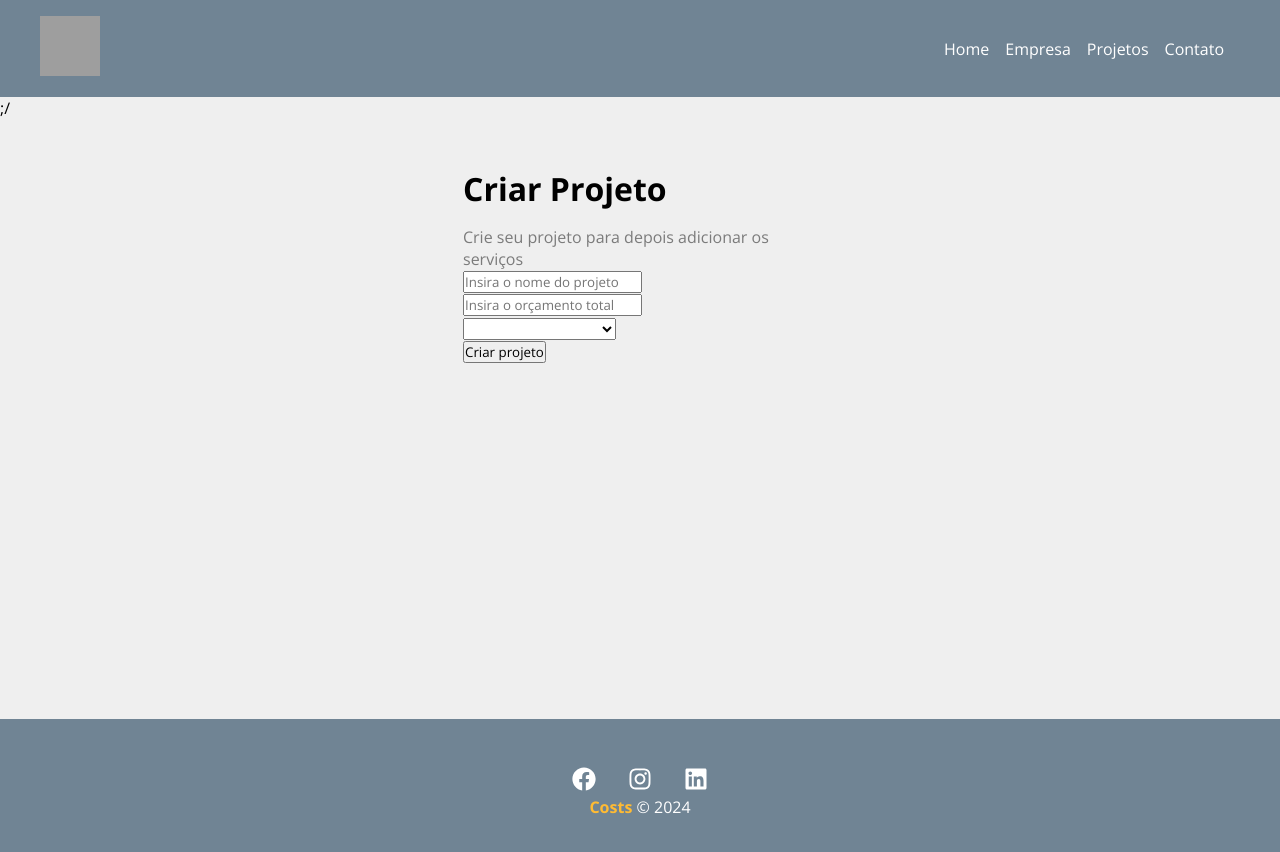
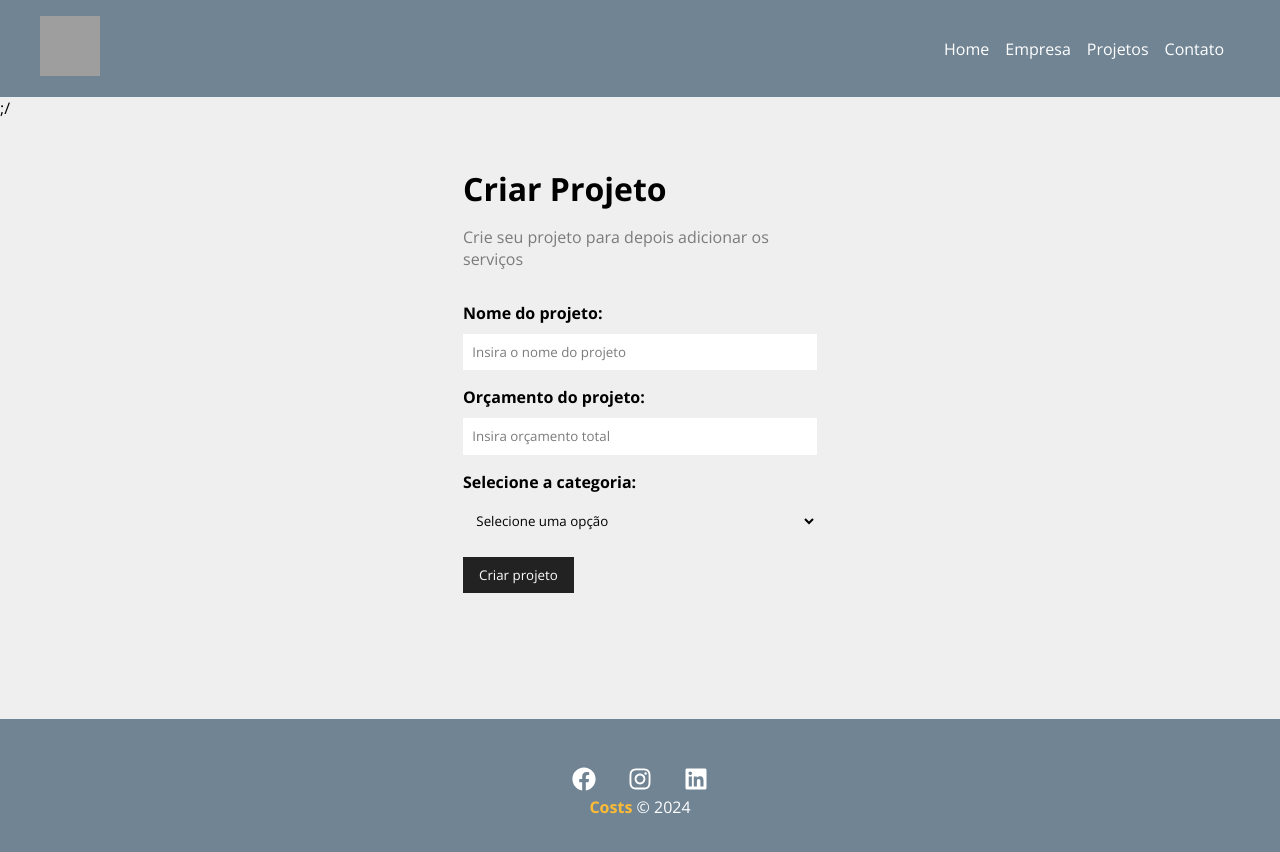
Before and after one commit to detonate001/projeto-costs, a React (Create React App) app in the folder meu-projeto/: page /newproject in a window 1280 px wide. Shown: the top 852 px of the page. Built offline with nearby package versions, Linux system fonts and the light colour scheme; grey boxes are pictures that could not be loaded.

Commit message:
Finalizando os componentes do formulário

```diff
--- /dev/null
+++ b/meu-projeto/src/components/form/Input.js
@@ -0,0 +1,17 @@
+import styles from './Input.module.css'
+
+function Input ({type, text, name, placeholder, handleOnChange, value}) {
+    return(
+        <div className={styles.form_control}>
+            <label htmlFor={name}>{text}:</label>
+            <input type={type}
+            name={name}
+            id={name}
+            placeholder={placeholder}
+            onChange={handleOnChange}
+            value={value} />
+        </div>
+    )
+}
+
+export default Input
--- /dev/null
+++ b/meu-projeto/src/components/form/Input.module.css
@@ -0,0 +1,20 @@
+.form_control {
+    display: flex;
+    flex-direction: column;
+    margin-bottom: 1em;
+}
+
+.form_control label{
+    margin-bottom: .6em;
+    font-weight: bold;
+}
+
+.form_control input{
+    padding: .7em;
+    border-radius: 0;
+    border: none;
+}
+
+.form_control input::placeholder{
+    color: #7b7b7b;
+}
--- /dev/null
+++ b/meu-projeto/src/components/form/Select.js
@@ -0,0 +1,14 @@
+import styles from './Select.module.css'
+
+function Select ({text, name, options, handleOnChange, value}) {
+    return(
+        <div className={styles.form_control}>
+            <label htmlFor={name}>{text}:</label>
+        <select name={name} id={name} >
+            <option>Selecione uma opção</option>
+        </select>
+        </div>
+    )
+}
+
+export default Select
--- /dev/null
+++ b/meu-projeto/src/components/form/Select.module.css
@@ -0,0 +1,16 @@
+.form_control {
+    display: flex;
+    flex-direction: column;
+    margin-bottom: 1em;
+}
+
+.form_control label{
+    margin-bottom: .6em;
+    font-weight: bold;
+}
+
+.form_control select{
+    padding: .7em;
+    border-radius: 0;
+    border: none;
+}
--- /dev/null
+++ b/meu-projeto/src/components/form/SubmitButton.js
@@ -0,0 +1,11 @@
+import styles from './SubmitButtton.module.css'
+
+function SubmitButton ({text}) {
+    return(
+        <div>
+          <button className={styles.btn}>{text}</button>
+        </div>
+    )
+}
+
+export default SubmitButton
--- /dev/null
+++ b/meu-projeto/src/components/form/SubmitButtton.module.css
@@ -0,0 +1,13 @@
+.btn {
+    background-color: #222;
+    color: #fff;
+    padding: 0.7em 1.2em;
+    text-decoration: none;
+    transition: .5s;
+    cursor: pointer;
+    border: none;
+}
+
+.btn:hover {
+    color: #ffbb33;
+}
--- a/meu-projeto/src/components/pages/NewProject.js
+++ b/meu-projeto/src/components/pages/NewProject.js
@@ -7,7 +7,7 @@
         <div className={styles.newproject_container}>
             <h1>Criar Projeto</h1>
             <p>Crie seu projeto para depois adicionar os serviços</p>
-            <ProjectForm/>
+            <ProjectForm btnText="Criar projeto"/>
         </div>
     )
 }
--- a/meu-projeto/src/components/project/ProjectForm.js
+++ b/meu-projeto/src/components/project/ProjectForm.js
@@ -1,20 +1,15 @@
-function ProjectForm () {
+import styles from './ProjectForm.module.css'
+import Input from '../form/Input'
+import Select from '../form/Select'
+import SubmitButton from '../form/SubmitButton'
+
+function ProjectForm ({btnText}) {
     return(
-        <form>
-            <div>
-            <input type="text" placeholder="Insira o nome do projeto"/>
-            </div>
-           <div>
-           <input type="number" placeholder="Insira o orçamento total"/>
-           </div>
-            <div>
-            <select name="category_id">
-                <option disabled>Selecione a categoria</option>
-            </select>
-            </div>
-            <div>
-                <input type="submit" value="Criar projeto"/>
-            </div>
+        <form className={styles.form}>
+         <Input type="text" text="Nome do projeto" name="name" placeholder="Insira o nome do projeto"/>
+         <Input type="number" text="Orçamento do projeto" name="budget" placeholder="Insira orçamento total"/>
+        <Select name="category_id" text="Selecione a categoria"/>
+        <SubmitButton text={btnText}/>
 
 
         </form>
--- /dev/null
+++ b/meu-projeto/src/components/project/ProjectForm.module.css
@@ -0,0 +1,4 @@
+.form{
+    width: 100%;
+    margin: 2em 0;
+}
```
